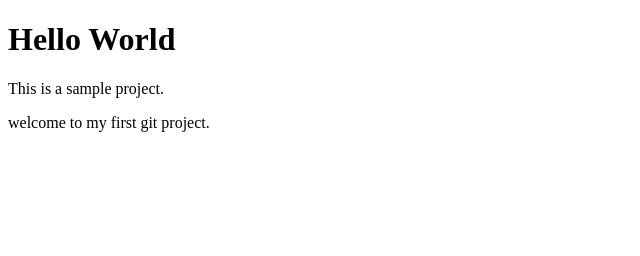
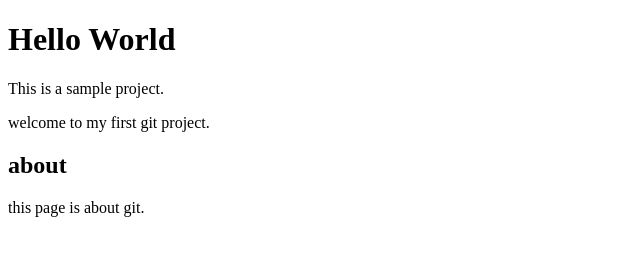
Before and after one commit to Harrini-Shree/project-html, a plain HTML site: page index.html in a window 1280 px wide. Shown: the whole page, without its empty margins (0-640 px from the left). Drawn offline with Linux system fonts and the light colour scheme.

Commit message:
add about section

```diff
--- a/index.html
+++ b/index.html
@@ -7,5 +7,7 @@
   <h1>Hello World</h1>
   <p>This is a sample project.</p>
   <p>welcome to my first git project.</p>
+  <h2>about</h2>
+  <p>this page is about git.</p>
 </body>
 </html>
```
